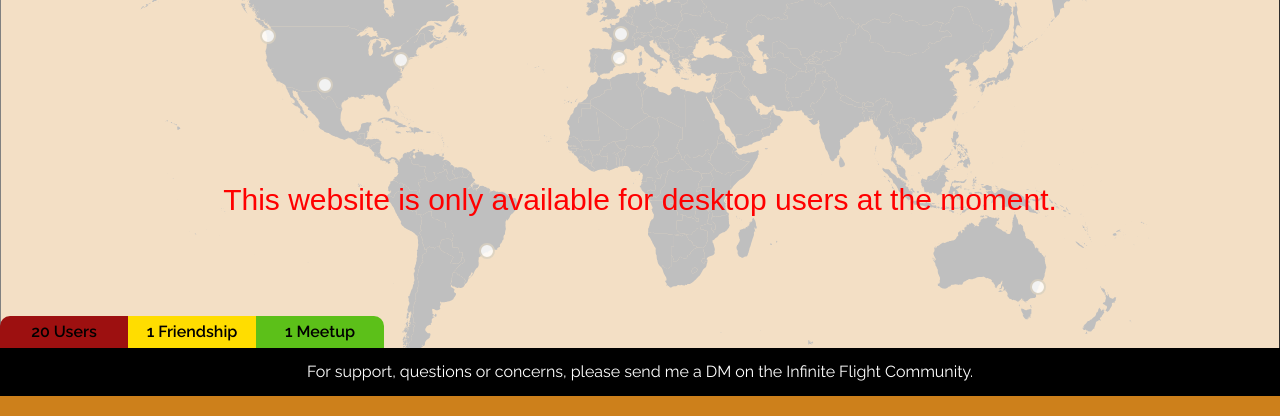
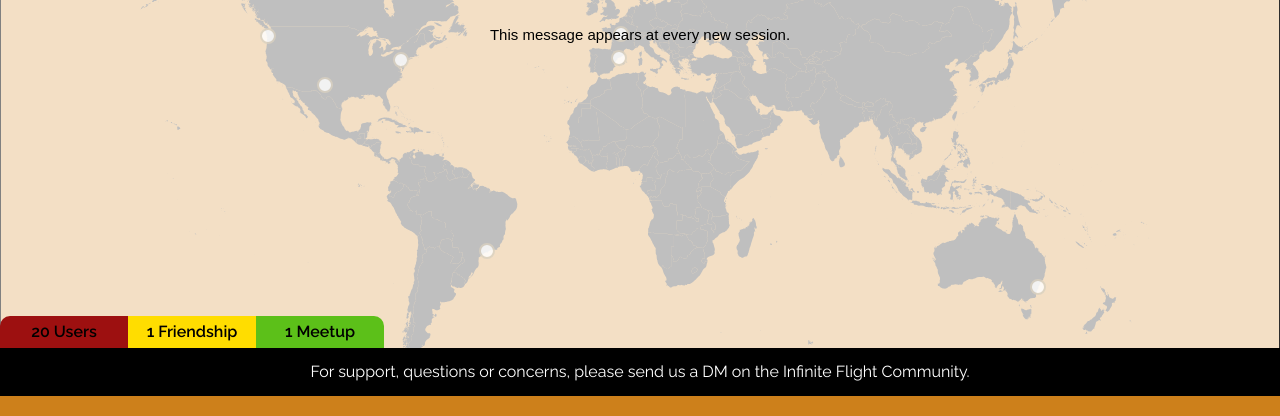
Before and after one commit to RobertineIFC/InfiniteConnections, a plain HTML site: page index.html in a window 1280 px wide. Shown: the part 404-820 px from the top of the page. Drawn offline with Linux system fonts and the light colour scheme.

Commit message:
Update index.html

```diff
--- a/index.html
+++ b/index.html
@@ -21,8 +21,6 @@
         <p class="pleaseagree">Please Agree to These </p>
         <p class="termsandconditions">Terms & Conditions</p> Before Accessing InfiniteConnections <br><br>
         <p class="everynewsession">This message appears at every new session.</p>
-        <br><br><br><br><br><br><br><br><br><br>
-        <p class="onlyonpc">This website is only available for desktop users at the moment.</p>
     </button>
 
     <script>
@@ -53,7 +51,7 @@
     </div>
 
     <div class="footer">
-        For support, questions or concerns, please send me a DM on the Infinite Flight Community.
+        For support, questions or concerns, please send us a DM on the Infinite Flight Community.
     </div>
     <button type="button" onclick="zoomin()" class="zoominbutton">
         +
```
